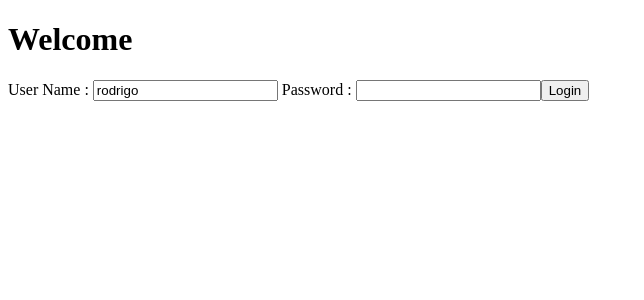
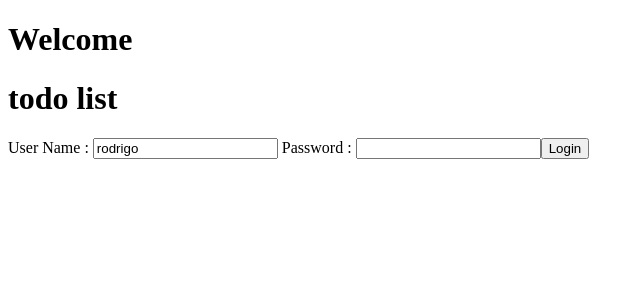
Before and after one commit to rodrigogb/lista-de-tarefas-front-end, an Angular app: page / in a window 1280 px wide. Shown: the top 300 px of the page, without its empty margins (0-644 px from the left). Built offline with nearby package versions, Linux system fonts and the light colour scheme.

Commit message:
titulo todo list

```diff
--- a/src/app/login/login.component.html
+++ b/src/app/login/login.component.html
@@ -1,4 +1,5 @@
 <h1>Welcome</h1>
+<h1>todo list</h1>
 <small *ngIf="errorLogin" >Wrong Credentials</small>
 <div>
     User Name : <input type="text" name="username" [(ngModel)]="username">
```
